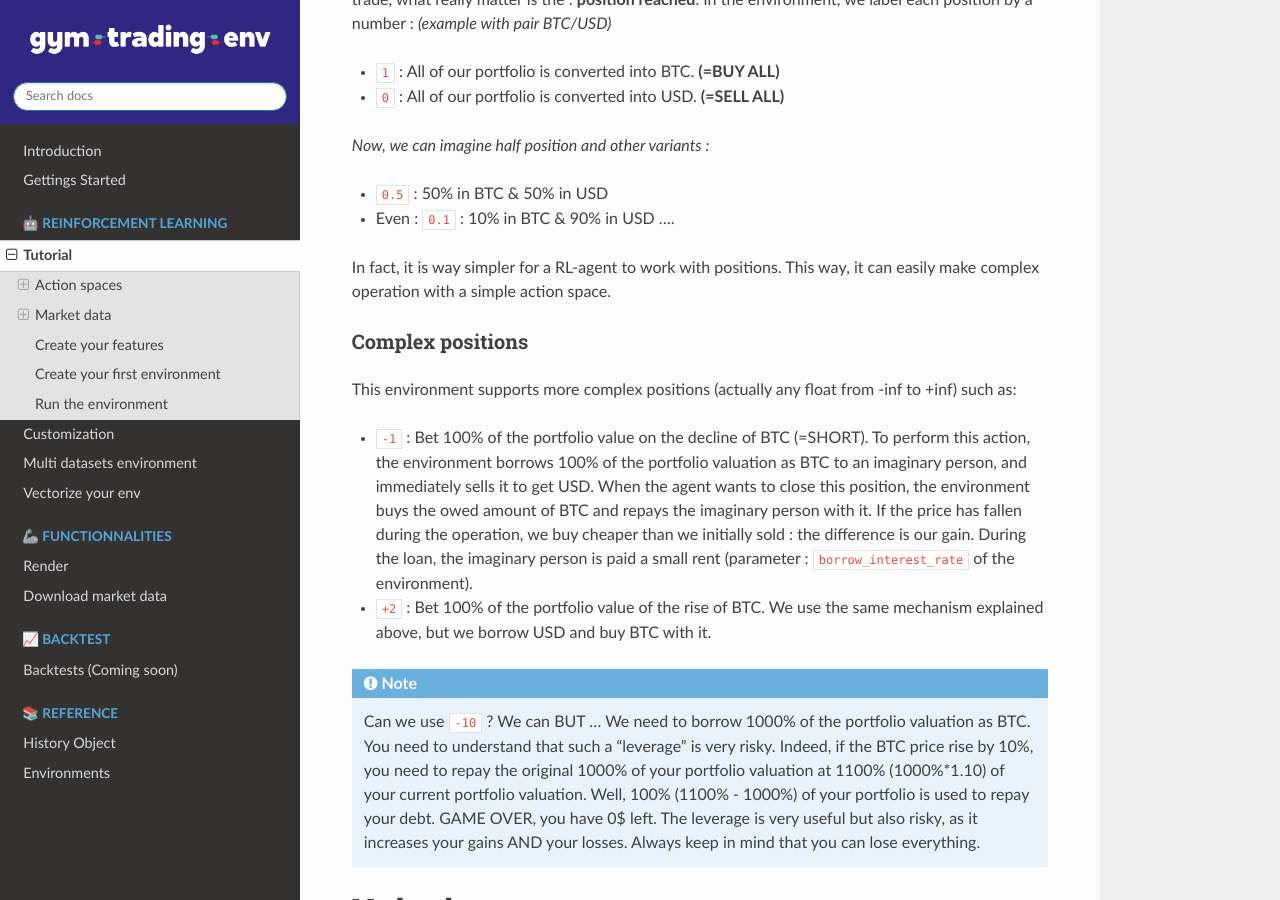
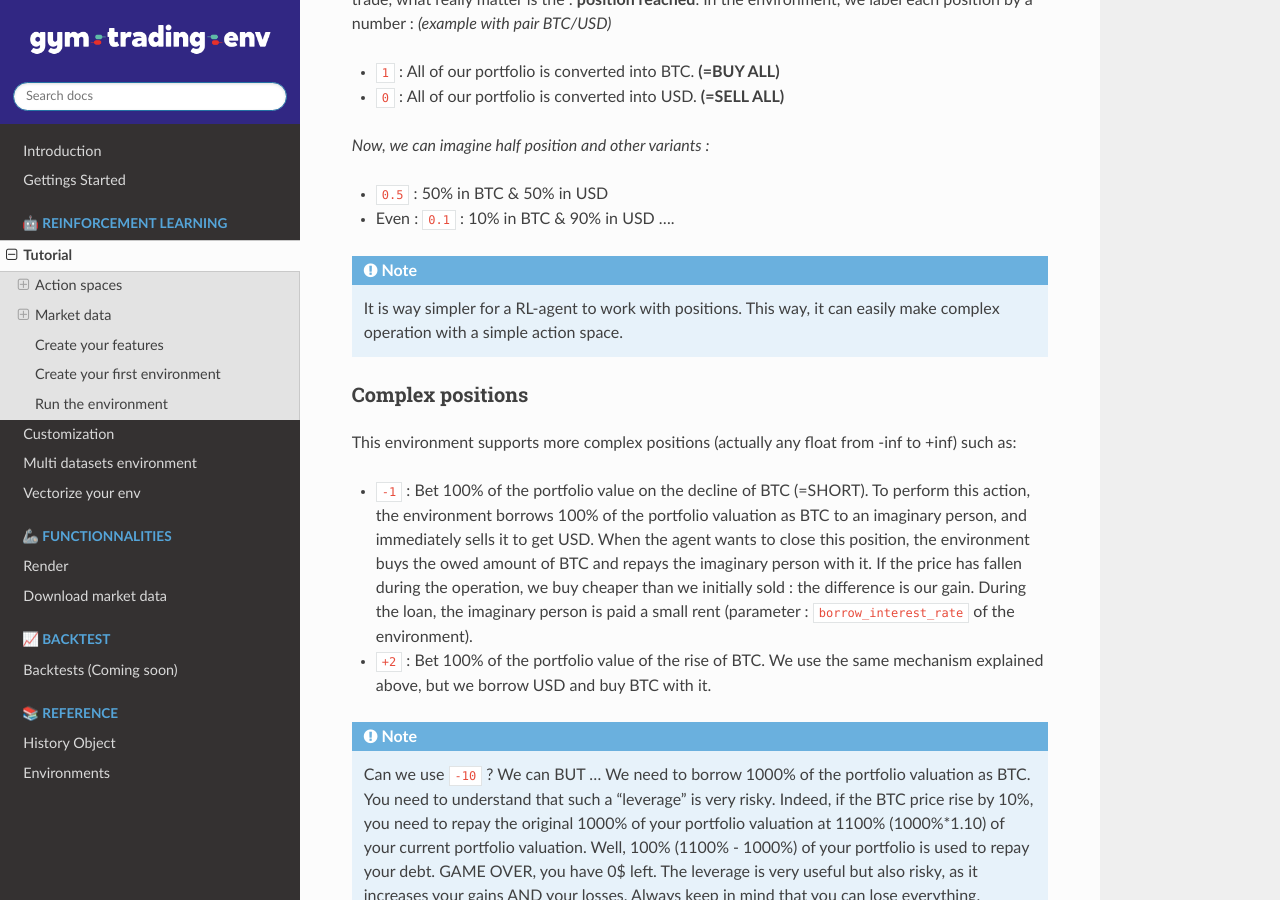
Before and after one commit to ClementPerroud/Gym-Trading-Env, a Sphinx documentation site: the page built from docs/source/rl_tutorial.rst, in a window 1280 px wide and 900 px high, scrolled down 498 px. Built offline with Sphinx 7.4.7 and the Read the Docs theme 2.0.0, drawn with Linux system fonts in a browser that asks for light colours.

Commit message:
Update rl_tutorial.rst

```diff
--- a/docs/source/rl_tutorial.rst
+++ b/docs/source/rl_tutorial.rst
@@ -22,7 +22,10 @@ I have seen many environments that consider actions such as BUY, SELL. In my exp
 
 * ``0.5`` : 50% in BTC & 50% in USD
 * Even : ``0.1`` : 10% in BTC & 90% in USD ....
-In fact, it is way simpler for a RL-agent to work with positions. This way, it can easily make complex operation with a simple action space.
+
+.. note::
+
+  It is way simpler for a RL-agent to work with positions. This way, it can easily make complex operation with a simple action space.
 
 .. code-block::python
 
```
